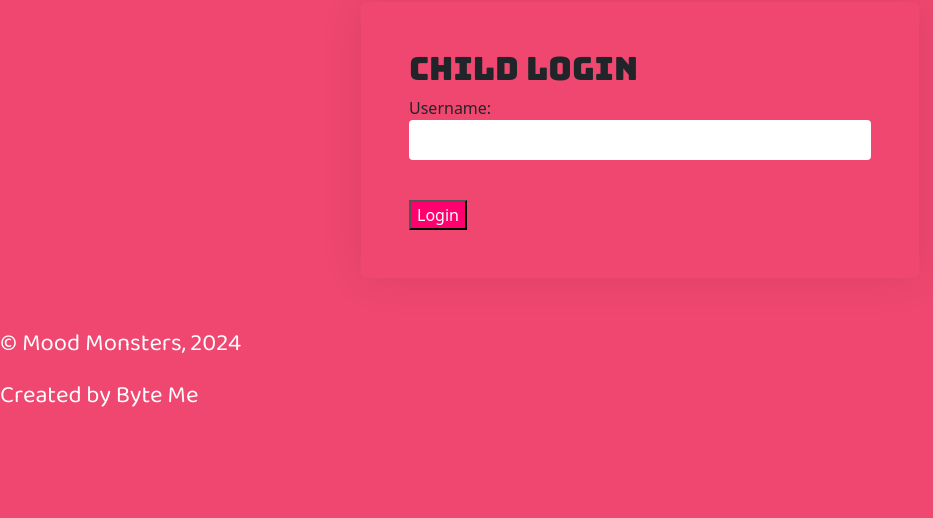
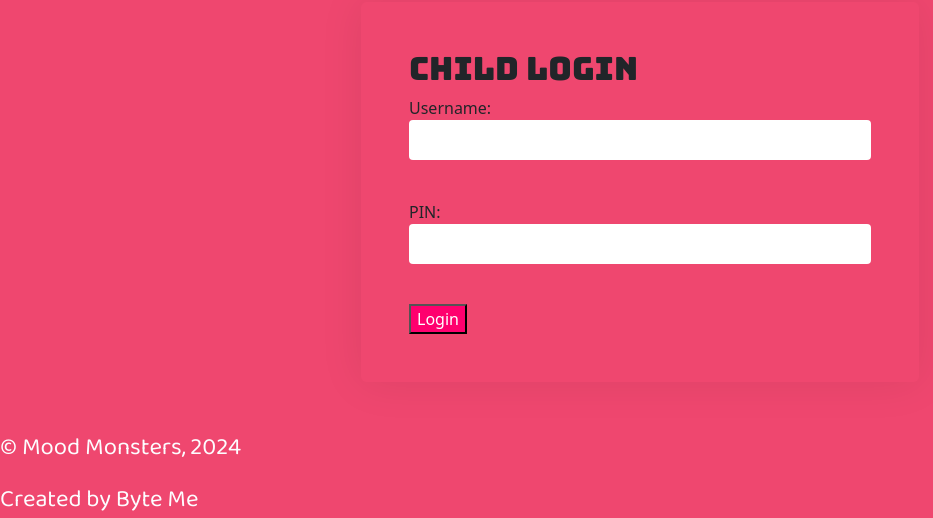
Before and after one commit to CallyKilduff123/mood_monsters, a Flask app: page /login in a window 1280 px wide. Shown: the part 236-754 px from the top of the page, without its empty margins (0-933 px from the left). Run offline with Flask 3, Linux system fonts and the light colour scheme.

Commit message:
passcode goes to child dashboard

```diff
--- a/application/database/MoodMonstersDB.sql
+++ b/application/database/MoodMonstersDB.sql
@@ -61,7 +61,7 @@ CREATE TABLE Mood (
 INSERT INTO Person
 VALUES
 (1, 'John', 'Smith', 'jsmith', 1234, '2'),
-(2, 'Emily', 'Smith', 'emilys', NULL, '1'),
+(2, 'Emily', 'Smith', 'emilys', 1234, '1'),
 (3, 'Michael', 'Johnson', 'mjohnson', 2222, '2'),
 (4, 'Sarah', 'Johnson', 'sarahj', NULL, '1'),
 (5, 'David', 'Brown', 'dbrown', 2001, '2'),
--- a/application/templates/2_login.html
+++ b/application/templates/2_login.html
@@ -2,24 +2,33 @@
 {% block body_content %}
 <div class="container-xxl py-4">
     <div class="container">
+            <!--  TITLE       -->
         <div class="text-center">
             <h1 class="section-title mb-4">{{title}}</h1>
         </div>
+        <!--  CHILD BUTTON AND PARENT BUTTON LOGIN      -->
         <div class="d-flex justify-content-center mb-4">
             <button id="child-btn" class="btn {% if show_error_grownup %} btn-primary {%else %}btn-primary-toggle{% endif %} me-2">Child Login</button>
             <button id="parent-btn" class="btn {% if show_error_grownup %} btn-primary-toggle {%else %}btn-primary{% endif %}">Parent Login</button>
         </div>
+         <!--  CHILD LOGIN FORM      -->
         <div class="d-flex align-items-center justify-content-center py-4 {% if show_error_grownup %} d-none {% endif %}" id="child-login">
             <div class="col-lg-6 col-md-8 col-sm-12 mx-auto">
                 <div class="section-form rounded p-5">
                     <h2>Child Login</h2>
+                    <!--  ERROR HANDLING MESSAGE   -->
                     {% if show_error_child %}
                     <p>* invalid username. Try again.</p>
                     {% endif %}
+
                     <form action="{{ url_for('login_route') }}" method="POST">
                         <input type="hidden" name="login_type" value="child"> <!-- Added hidden field for child login -->
                         <label for="child_username">Username:</label><br>
                         <input type="text" id="child_username" name="username" required><br><br>
+
+                        <label for="child_pin">PIN:</label><br>
+                        <input type="password"  id="child_pin" name="pin" required><br><br>
+
                         <input type="submit" value="Login">
                     </form>
                 </div>
@@ -28,7 +37,7 @@
         <div class="d-flex align-items-center justify-content-center py-4 {% if show_error_grownup %} {% else %} d-none {% endif %}" id="parent-login">
             <div class="col-lg-6 col-md-8 col-sm-12 mx-auto">
                 <div class="section-form rounded p-5">
-                    <h2>Parent Login</h2>
+                    <h2>Grown Up Login</h2>
                     {% if show_error_grownup %}
                     <p>* invalid username or password details. Try again.</p>
                     {% endif %}
@@ -37,8 +46,8 @@
                         <label for="grown_up_username">Username:</label><br>
                         <input type="text" id="grown_up_username" name="username" required><br><br>
 
-                        <label for="pin">PIN:</label><br>
-                        <input type="password" id="pin" name="pin" required><br><br>
+                        <label for="grown_up_pin">PIN:</label><br>
+                        <input type="password"  id=grown_up_pin name="pin" required><br><br>
 
                         <input type="submit" value="Login">
                     </form>
```
Also changed, not shown: application/data_access.py (+5 -4 lines).
